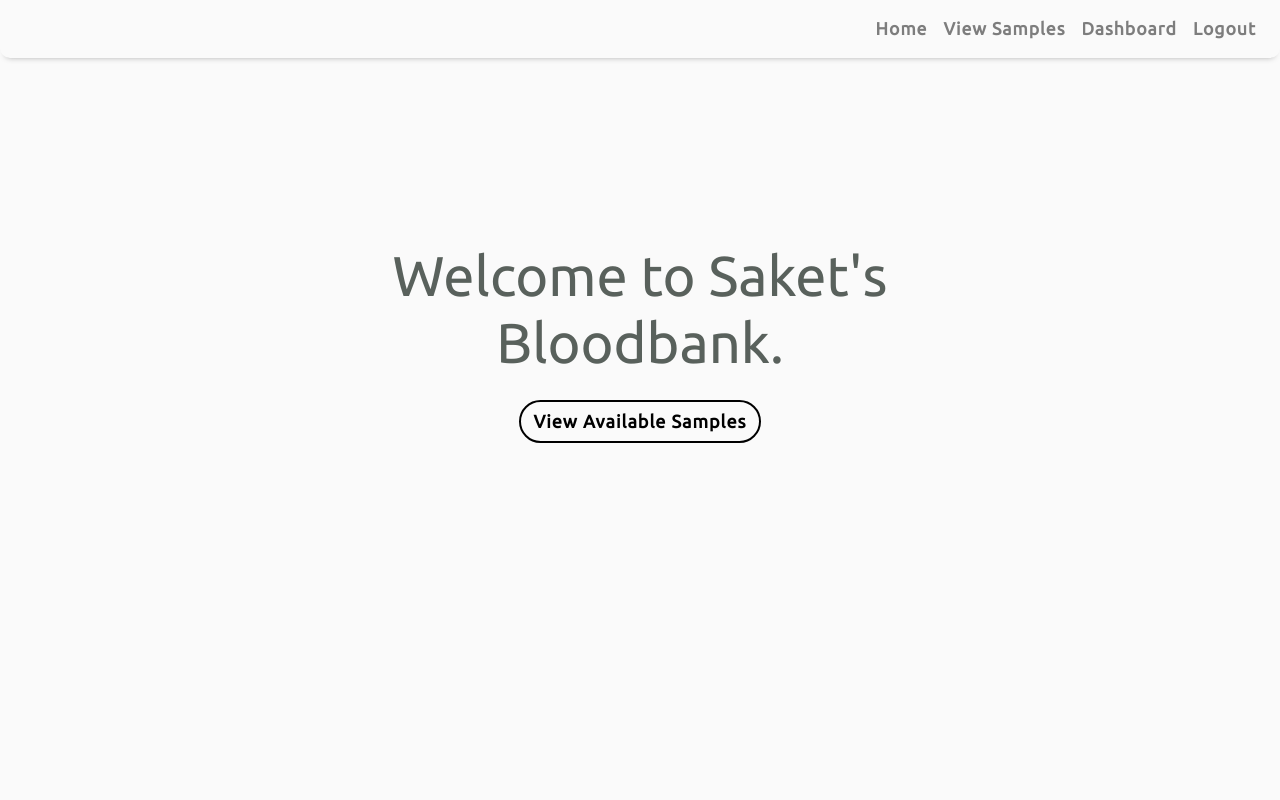
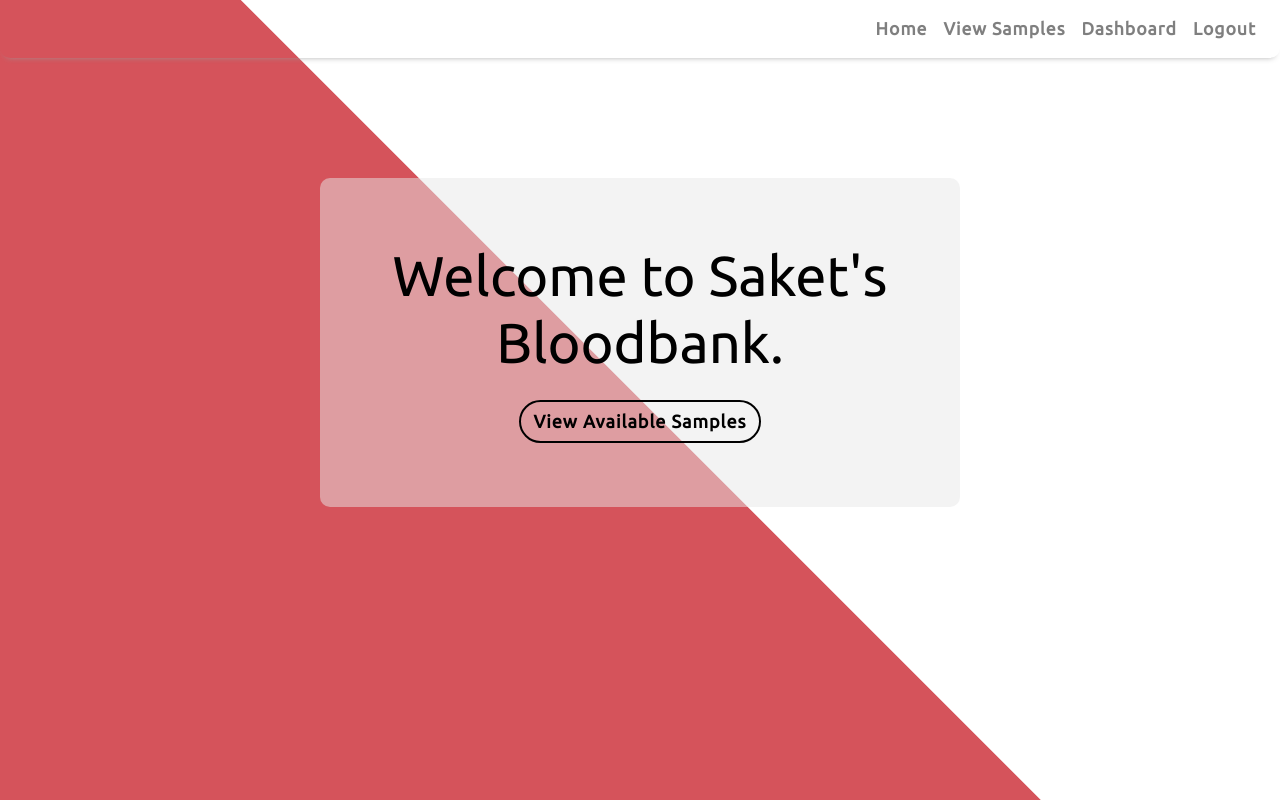
Before and after one commit to Roy-05/bloodbank, a PHP site: page / in a window 1280 px wide. Run offline with PHP 8.4, Linux system fonts and the light colour scheme; the visitor is signed in with stand-in values (Sample User, id 1); some libraries are stand-ins or nearby versions.

Commit message:
set p color for landing page

```diff
--- a/css/main.css
+++ b/css/main.css
@@ -6,10 +6,12 @@ html {
   font-family: "Ubuntu", sans-serif;
   /* overflow-y: hidden; */
   overflow-x: hidden;
-  background-color: #fafafa;
-  color: #59615C;
+  color: black;
+  background-color: #D5535B;
+  background-image: linear-gradient(45deg, #D5535B 50%, #fff calc(50% + 1px));
+  min-height: 500px;
+
 }
-
 
 .nav-link,
 .navbar-brand {
@@ -19,18 +21,16 @@ html {
 }
 
 .navbar {
-
-    -webkit-box-shadow: 0 5px 6px -6px #999;
-    -moz-box-shadow: 0 5px 6px -6px #999;
-    box-shadow: 0 5px 6px -6px #999;
-    border-radius:  10px;
+  -webkit-box-shadow: 0 5px 6px -6px #999;
+  -moz-box-shadow: 0 5px 6px -6px #999;
+  box-shadow: 0 5px 6px -6px #999;
+  border-radius:  10px;
 }
 
 
 
 .jumbotron {
-    background-color: transparent;
-  /* background-color: #D5535B; */
+  background-color: rgba(232, 232, 232, 0.5);
   border-radius: 10px;
 }
 
@@ -47,7 +47,7 @@ html {
 
 @media (hover: hover) {
   .btn-rounded:hover {
-    background-color: #D5535B;
+    background-color: rgb(213, 83, 91);
     border: 2px solid #D5535B;
     color: #fff;
     font-weight: bolder ;
--- a/index.php
+++ b/index.php
@@ -6,16 +6,30 @@
     </head>
     <body>
         <?php include("./components/navbar.php") ?>
-        <div class="h-75 d-flex justify-content-center align-items-center">
-            <div class="jumbotron jumbotron-fluid text-center w-50">
+        <div class="h-75 d-flex justify-content-center align-items-center text-center">
+            <div class="jumbotron w-50">
                 <h1 class="display-4">
                     Welcome to Saket's Bloodbank.
                 </h1>
-                <a
-                class="btn btn-rounded mt-3"
-                href="viewSamples.php"
-                >View Available Samples
-                </a>
+                <div class="row justify-content-center">
+                    <a
+                    class="btn btn-rounded mt-3"
+                    href="viewSamples.php"
+                    >View Available Samples
+                    </a>
+                </div>
+                <?php session_start();
+                    if(!$_SESSION["logged_in"]){
+                        echo '
+                        <div class="row justify-content-center">
+                            <a
+                            class="btn btn-rounded mt-3"
+                            href="login.php"
+                            >Login
+                            </a>
+                        </div>';
+                    }
+                ?>
             </div>
         </div>
     </body>
```
